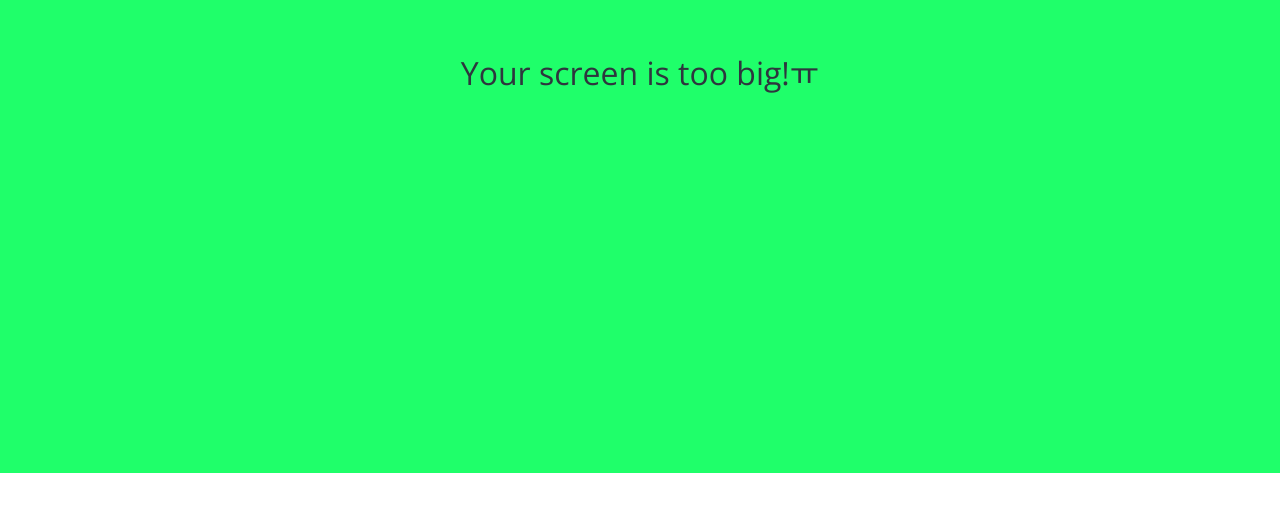
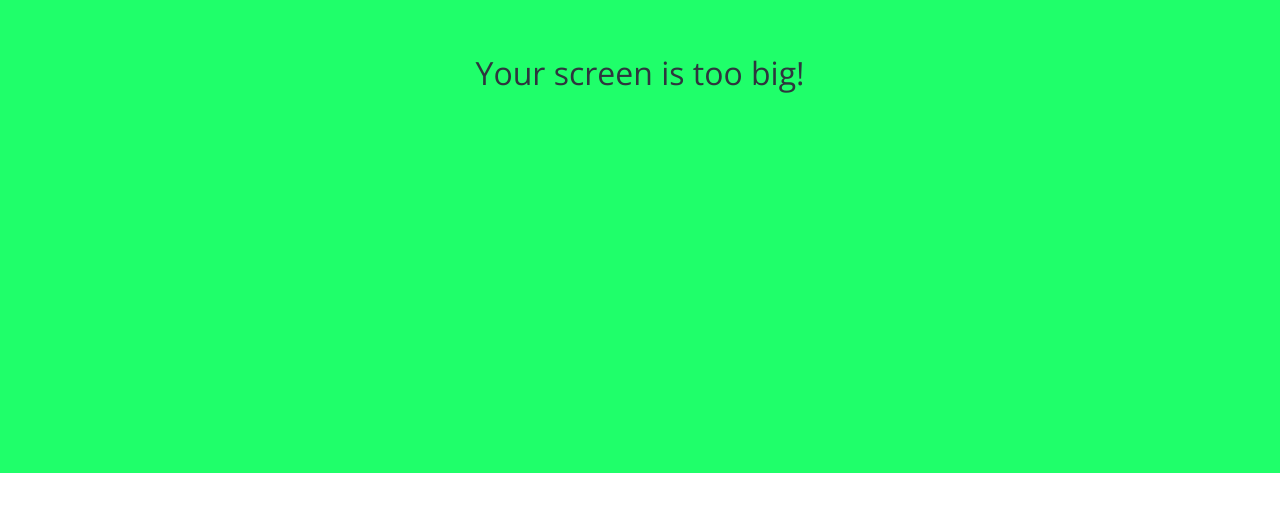
Before and after one commit to ireyhy/kokoa-clone-2021, a plain HTML site: page index.html in a window 1280 px wide. Shown: the part 327-838 px from the top of the page. Drawn offline with nearby package versions, Linux system fonts and the light colour scheme.

Commit message:
Update index.html

```diff
--- a/index.html
+++ b/index.html
@@ -36,7 +36,7 @@
       <a href="#">Find Kiwi Account or Password</a>
     </form>
     <div id="no-mobile">
-      <span>Your screen is too big!ㅠ</span>
+      <span>Your screen is too big!</span>
     </div>
     <script
       src="https://kit.fontawesome.com/6478f529f2.js"
```
